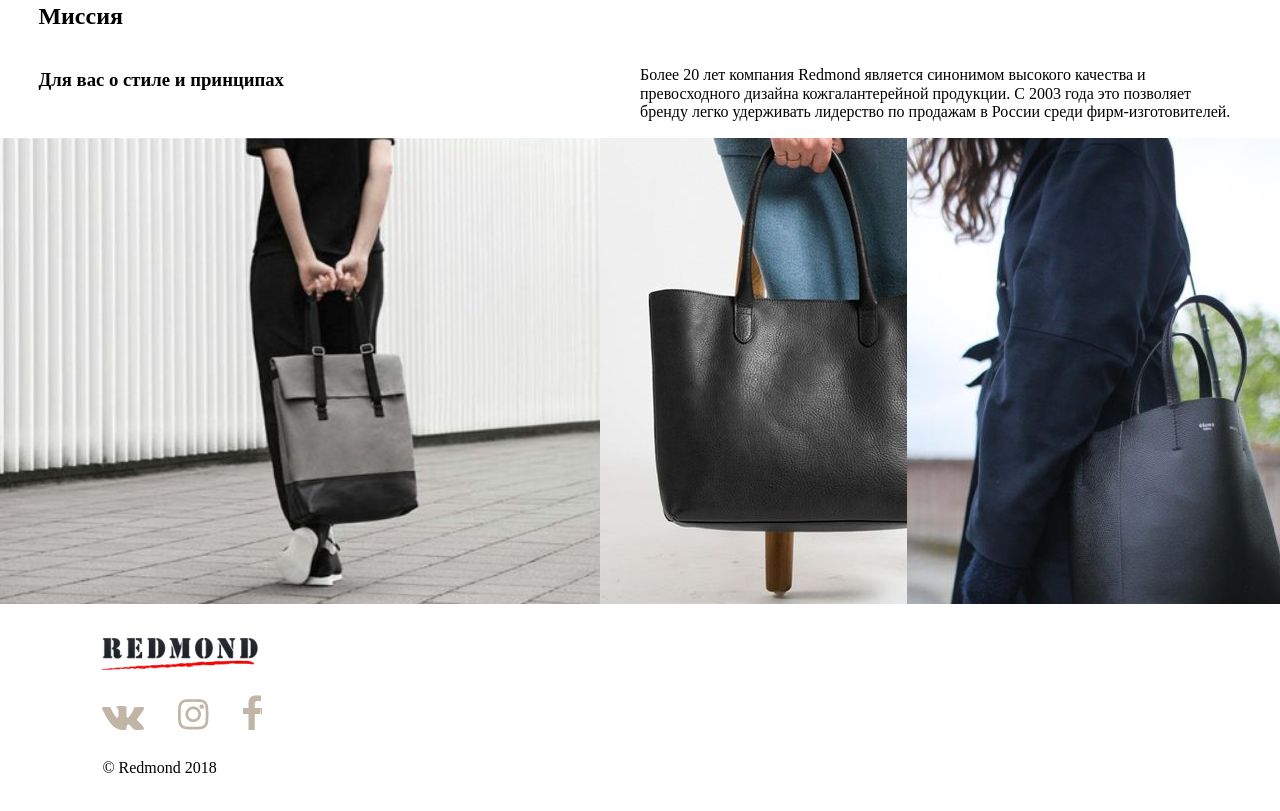
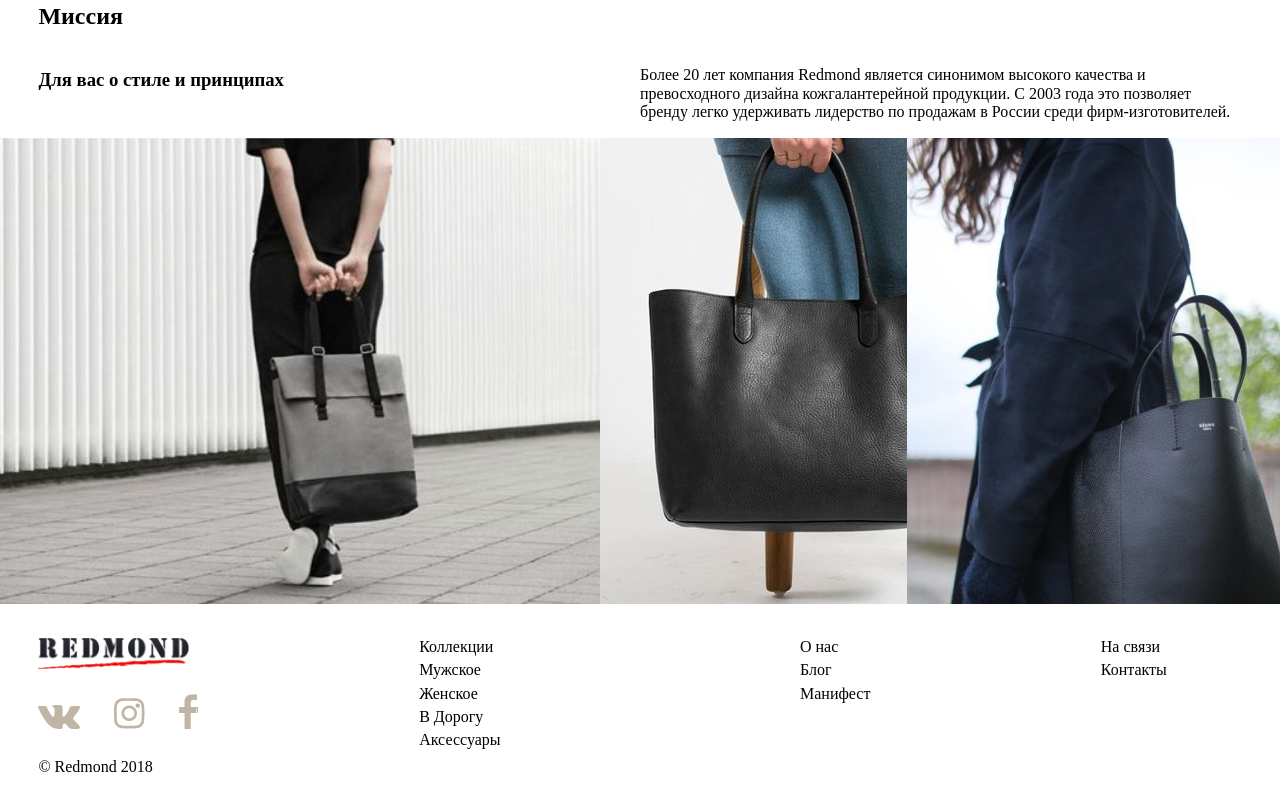
Before and after one commit to Mikman83/Redmond, a plain HTML site: page index.html in a window 1280 px wide. Shown: the part 2998-3809 px from the top of the page. Drawn offline with Linux system fonts and the light colour scheme.

Commit message:
стили подвала десктоп

```diff
--- a/css/desktop.css
+++ b/css/desktop.css
@@ -438,6 +438,57 @@
     width: auto;
   }
 
+  .page-footer {
+    display: flex;
+    flex-direction: row;
+    padding: 0% 3%;
+  }
+
+  .page-footer-container {
+    padding: 0;
+  }
+
+  .page-footer-item1,
+  .page-footer-item2,
+  .page-footer-item3,
+  .page-footer-item4 {
+    width: 25%;
+    display: block;
+  }
+
+  .page-footer-item2 {
+    padding-left: 80px;
+  }
+
+  .page-footer-item3,
+  .page-footer-item4 {
+    padding-left: 160px;
+  }
+
+  .page-footer__logo img {
+    width: 50%;
+  }
+
+  .page-footer__catalog,
+  .page-footer__about,
+  .page-footer__contacts {
+    list-style: none;
+  }
+
+  .page-footer__catalog-item-header,
+  .page-footer__catalog-item,
+  .page-footer__about-item,
+  .page-footer__contacts-item {
+    margin-bottom: 5px;
+
+  }
+
+  .page-footer__catalog-item-link,
+  .page-footer__about-item-link,
+  .page-footer__contacts-item-link {
+    text-decoration: none;
+    color: #000;
+  }
 
 
 
```
